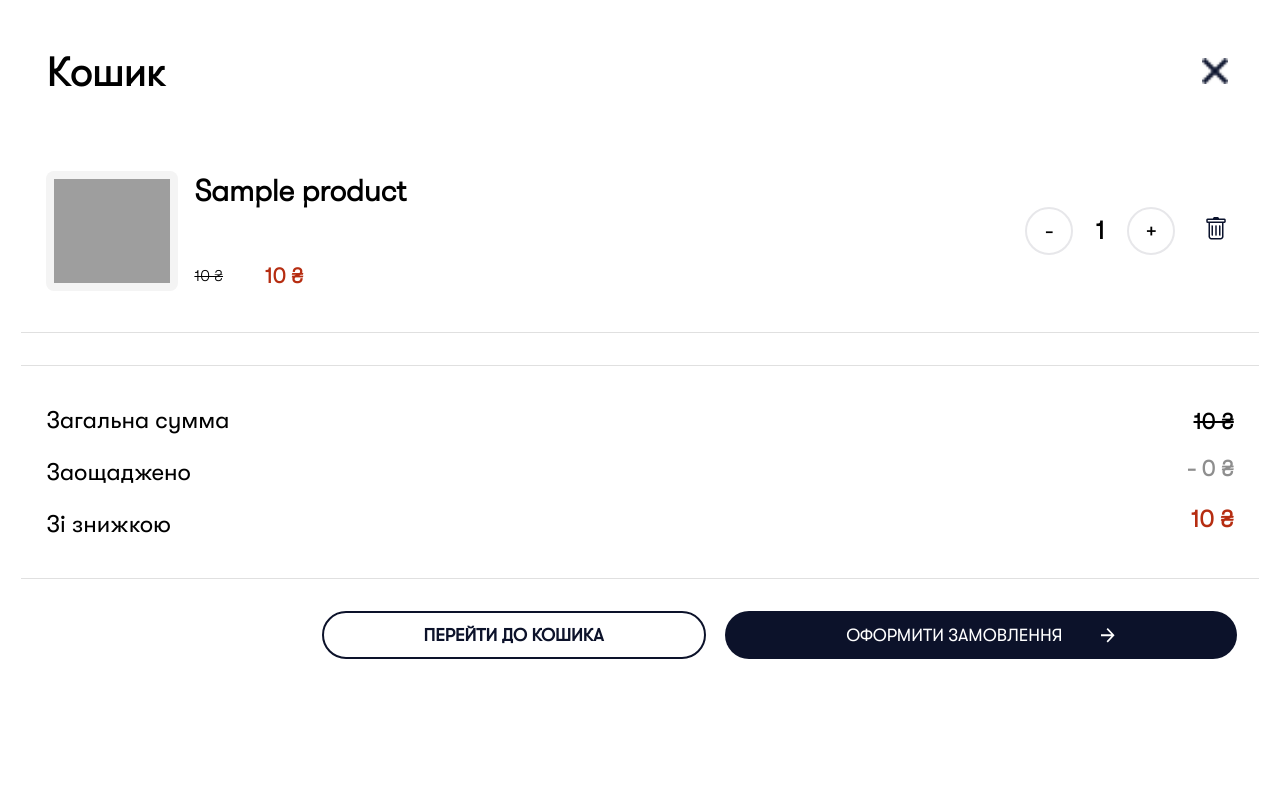
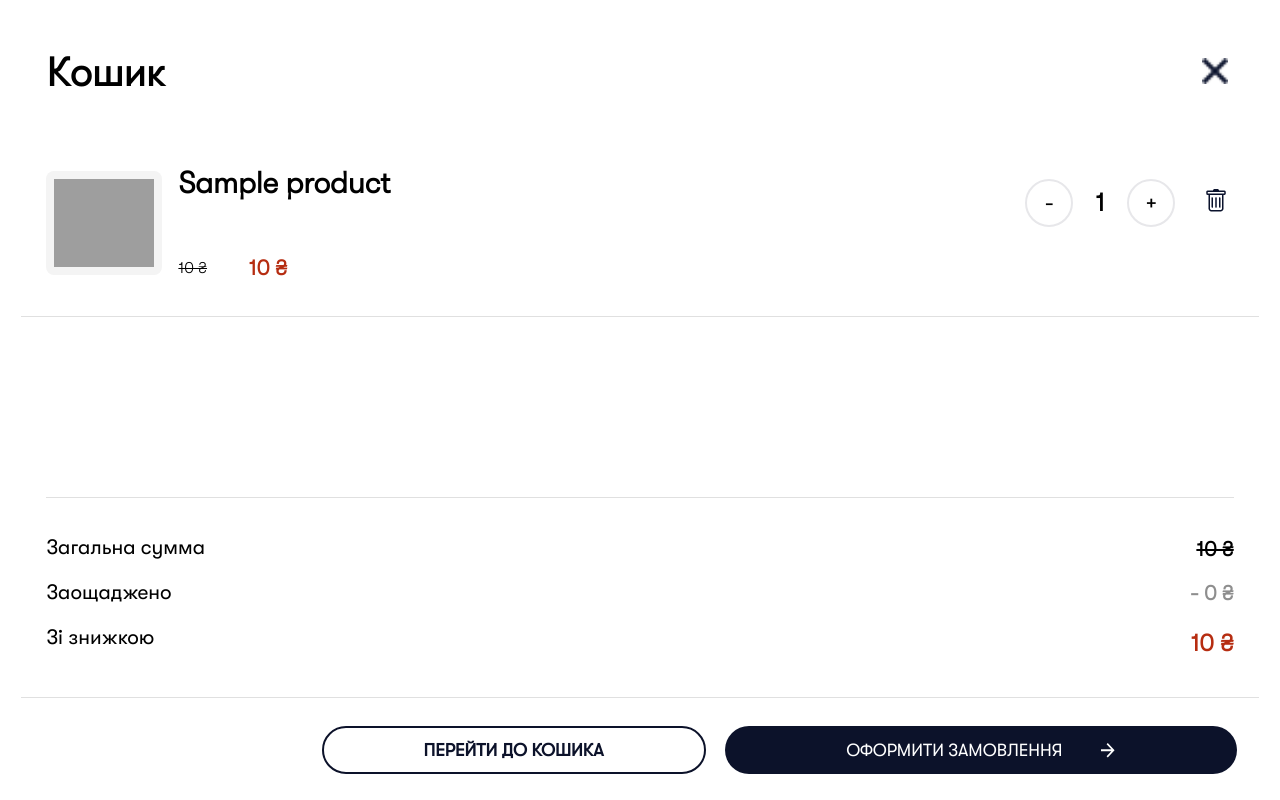
Before and after one commit to Vi1704ca/Shop, a Python web app: template cart/templates/cart.html in a window 1280 px wide. Run offline with Jinja, Linux system fonts and the light colour scheme; the template is opened without the code that fills it: most values are stand-ins (such as "Sample title", 1, 10 or a date in 2020); grey boxes are pictures that could not be loaded.

Commit message:
complete eye and fix modal window

```diff
--- a/Project/static/css/base.css
+++ b/Project/static/css/base.css
@@ -367,7 +367,7 @@ body{
     position:relative;
     width: 2vh;
     height: 2vh;
-    background-image: url("/static/icon/eye.svg");
+    background-image: url("/static/icon/eye_off.svg");
     background-color: transparent;
     background-repeat: no-repeat;
     border: 0;
--- a/shop/static/js/eye.js
+++ b/Project/static/js/eye.js
@@ -16,10 +16,12 @@ eyes.forEach(eye => {
     eye.addEventListener("click", () => {
         let pass = eye.nextElementSibling;
         if (pass.type === "text") {
-            pass.type = "password"
+            pass.type = "password";
+            eye.style.backgroundImage = "url('/static/icon/eye_off.svg')";
         }
         else{
-            pass.type = "text"
+            pass.type = "text";
+            eye.style.backgroundImage = "url('/static/icon/eye_on.svg')";
         }
     });
 });
--- a/cart/static/css/cart.css
+++ b/cart/static/css/cart.css
@@ -1,3 +1,7 @@
+*{
+    box-sizing:border-box;
+}
+
 @font-face {
     font-family: "fontforp";
     src: url("/static/fonts/GTWalsheimPro-Light.ttf");
@@ -70,6 +74,14 @@ button:hover{
     padding: 2vw;
 }
 
+.cart-objects{
+    display:flex;
+    height: 42vh;
+    flex-direction: column;
+    /*margin-bottom: 10.65vh;*/
+    overflow-y:auto;
+}
+
 .product-info {
     display: flex;
     align-items: center;
@@ -118,6 +130,7 @@ button:hover{
     display: flex;
     align-items: center;
     gap: 2.8vh;
+    margin-bottom: 5vh; /*просто это выглядит так, что я чекаю тг каждую секунду и пишу чето. это не так.*/
 }
 
 .minus, .plus {
@@ -169,7 +182,7 @@ button:hover{
 }
 
 .summary .right {
-    margin-top: 0.5vh;
+    margin-top: 0.2vh;
     text-align: right;
 }
 
@@ -177,13 +190,13 @@ button:hover{
     color: #000;
     text-decoration: line-through;
     font-weight: 600;
-    font-size: 2.8vh;
+    font-size: 2.6vh;
 }
 
 .summary .right .saved {
     color: #8E8E8E;
     font-weight: 600;
-    font-size: 2.8vh;
+    font-size: 2.6vh;
 }
 
 .summary .right .discount {
@@ -195,7 +208,7 @@ button:hover{
 
 .left{
     font-weight: 500;
-    font-size: 3vh;
+    font-size: 2.6vh;
     font-family: var(--fontReview);
 }
 
@@ -205,7 +218,7 @@ button:hover{
 }
 
 .buttons-cart {
-    margin-top: 2vh;
+    margin-top: 1.5vh;
     margin-left: 23.5vw;
     display: flex;
     flex-direction: row;
--- a/cart/templates/cart.html
+++ b/cart/templates/cart.html
@@ -17,6 +17,7 @@
                         <img src="{{ url_for('static', filename='/icon/cross.png') }}" alt="">
                     </button>
                 </div>
+                <div class = "cart-objects">
                 {% if list_products %}
                     {% for product, count in list_products %}
                         <div class="product-{{product.id}}">
@@ -48,14 +49,13 @@
                                     </button>
                                 </div>
                             </div>
+                            <hr class="separator">
                         </div>
-                        <hr class="separator">
                     {% endfor %}
-
-
-                    <hr class="separator">
+                </div>
 
                     <div class="cart-footer">
+                        <hr class="separator">
                         <div class="summary">
                             <div class="left">
                                 <p>Загальна сумма</p>
```
Also changed, not shown: Project/templates/base.html (+6 -2 lines), Project/static/icon/Favicon.svg (added), Project/static/icon/eye_off.svg (added), Project/static/icon/eye_on.svg (added), Project/static/icon/flygo_drone_controller logo.svg (added), Project/static/icon/logo.svg.
